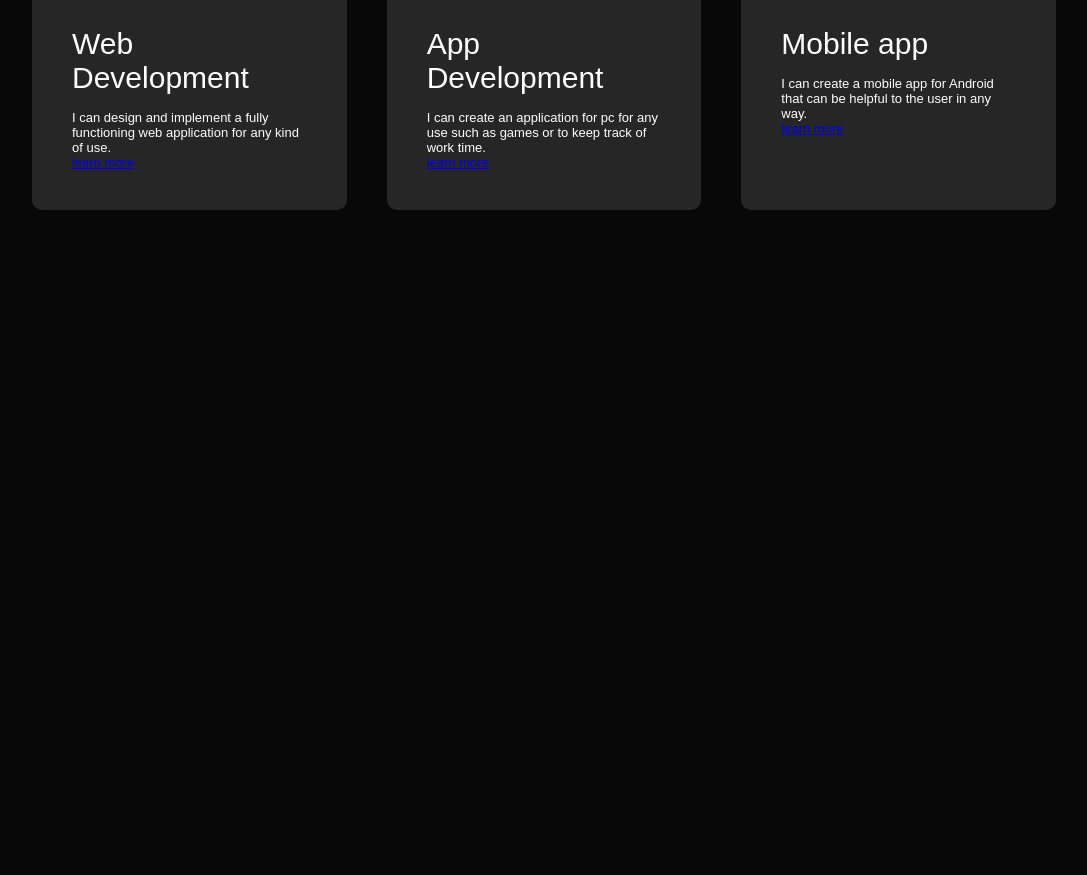
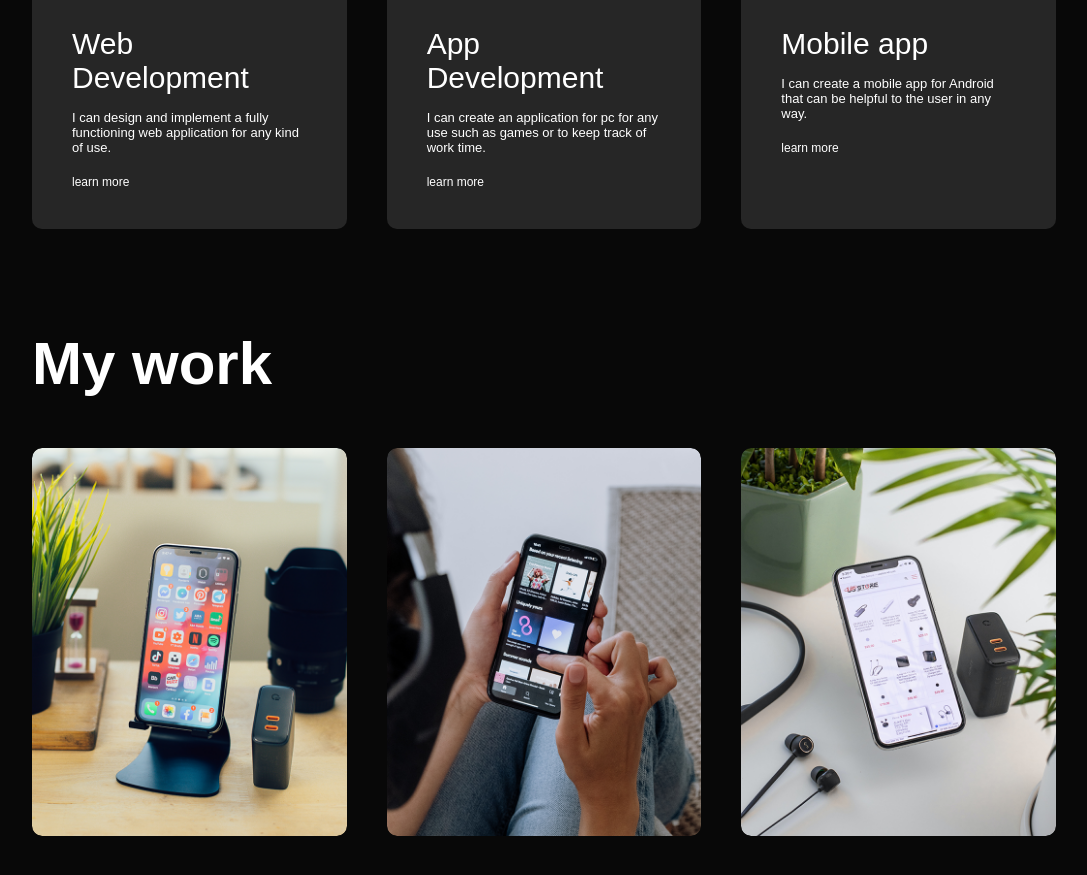
Before and after one commit to SauravSewparsad/Saurav-Sewparsad-Portfolio, a plain HTML site: page index.html in a window 1280 px wide. Shown: the part 1594-2469 px from the top of the page, without its empty margins (96-1183 px from the left). Before the commit the page ends 1844 px from the top, so only its background shows below. Drawn offline with Linux system fonts and the light colour scheme.

Commit message:
work section

```diff
--- a/index.html
+++ b/index.html
@@ -106,6 +106,24 @@
         </div>
     </div>
 </div>
+
+<!-------------Portfolio------------------>
+<div id="Portfolio">
+    <div class="container">
+        <h1 class="sub-title">My work</h1>
+        <div class="work-list">
+            <div class="work">
+                <img src="Images/work-1.png" alt="image of mobile code">
+            </div>
+            <div class="work">
+                <img src="Images/work-2.png" alt="image of mobile code">
+            </div>
+            <div class="work">
+                <img src="Images/work-3.png" alt="image of mobile code">
+            </div>
+        </div>
+    </div>
+</div>
 <!--------------Java------------->
     <script>
         var tablinks = document.getElementsByClassName("tab-links");
--- a/style.css
+++ b/style.css
@@ -171,6 +171,7 @@ nav ul li a:hover::after{
     font-size: 13px;
     font-weight: 300;
     border-radius: 10px;
+    transition: background 0.5s, transform 0.5s;
 }
 
 .services-list div i{
@@ -184,10 +185,38 @@ nav ul li a:hover::after{
      margin-bottom: 15px;
 }
 
-.service-list div a{
+.services-list div a{
     text-decoration: none;
     color: #ffff;
     font-size: 12px;
     margin-top: 20px;
     display: inline-block;
 }
+
+.services-list div:hover{
+    background: #ff004f;
+    transform: translateY(-10px);
+}
+
+/*-------------Portfolio------------------*/
+#Portfolio{
+    padding: 50px 0;
+}
+.work-list{
+    display: grid;
+    grid-template-columns: repeat(auto-fit, minmax(250px, 1fr));
+    grid-gap: 40px;
+    margin-top: 50px;
+}
+
+.work{
+    border-radius: 10px;
+    position: relative;
+    overflow: hidden;
+}
+
+.work img{
+    width:100%;
+    border-radius: 10px;
+    display: block;
+}
```
